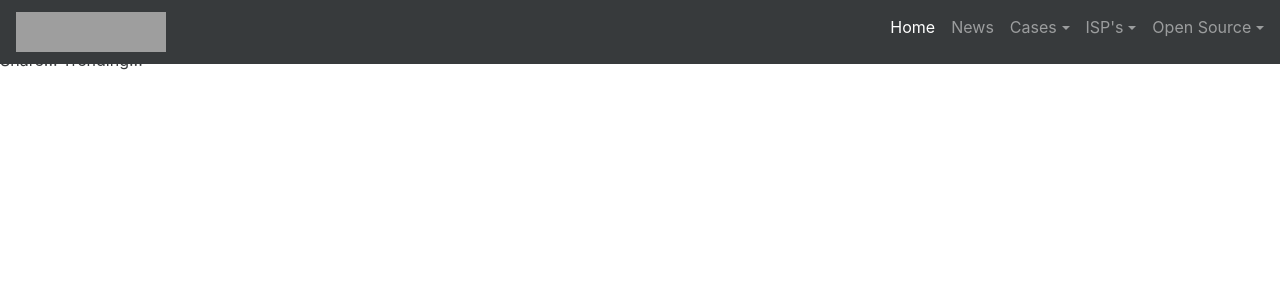
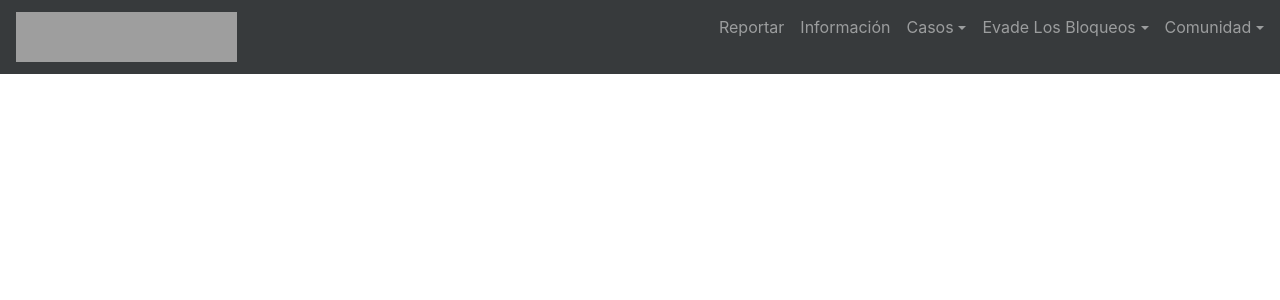
Before and after one commit to VEinteligente/vsf-web, a Django app: page /general/about-us in a window 1280 px wide. Shown: the top 300 px of the page. Run offline with Django 3.2, Linux system fonts and the light colour scheme; style sheets or scripts are compiled from the project's sources; some libraries are stand-ins or nearby versions; grey boxes are pictures that could not be loaded.

Commit message:
navbar.html done and added the modifications on the layout.scss

```diff
--- a/vsfWeb/commons/static/scss/layout/layout.scss
+++ b/vsfWeb/commons/static/scss/layout/layout.scss
@@ -0,0 +1,5 @@
+#navbars {
+	background-image: url("graphbackground.svg");
+	background-position: center;
+	background-repeat: no-repeat;
+}
--- a/vsfWeb/commons/templates/navbar/navbar.html
+++ b/vsfWeb/commons/templates/navbar/navbar.html
@@ -1,46 +1,44 @@
-<nav class="navbar navbar-fixed-top navbar-dark bg-inverse">
+<nav class="navbar navbar-fixed-top navbar-dark bg-inverse" id="navbars">
+  <button class="navbar-toggler hidden-lg-up float-xs-right" type="button" data-toggle="collapse" data-target="#navbarResponsive" aria-controls="navbarResponsive" aria-expanded="false" aria-label="Toggle navigation"></button>
   <a class="navbar-brand" href="#">
-  	<img src="long_veSinFiltro.svg" width="150" height="40" alt="">
+    <img src="long_veSinFiltro.svg" width="221" height="50" alt="">
   </a>
+        <div class="collapse navbar-toggleable-md float-md-right" id="navbarResponsive">
+
         <ul class="nav navbar-nav float-xs-right">
-    <li class="nav-item active">
-      <a class="nav-link" href="#">Home <span class="sr-only">(current)</span></a>
+
+          <li class="nav-item">
+            <a class="nav-link" href="#">Reportar</a>
           </li>
           <li class="nav-item ">
-      <a class="nav-link" href="#">News</a>
+            <a class="nav-link" href="#">Información</a>
           </li>
           <li class="nav-item dropdown">
-      <a class="nav-link dropdown-toggle" href="#" id="supportedContentDropdown" data-toggle="dropdown" aria-haspopup="true" aria-expanded="false">Cases</a>
+            <a class="nav-link dropdown-toggle" href="#" id="supportedContentDropdown" data-toggle="dropdown" aria-haspopup="true" aria-expanded="false">Casos</a>
                     <div class="dropdown-menu" aria-labelledby="supportedContentDropdown">
-      <a class="dropdown-item" href="#"> Blocked URL's</a>
-      <a class="dropdown-item" href="#"> Blocked Domains</a>
-      <a class="dropdown-item" href="#"> Speed Chart Tester</a>
-      <form class="float-xs-right">
-    	<input class="form-control" type="text" placeholder="URL Search">
-    	<button class="btn btn-outline-success" type="submit">Search</button>
-  		</form>
+                    <a class="dropdown-item" href="#">URL's Bloqueados</a>
+                    <a class="dropdown-item" href="#">Dominios Bloquedos</a>
+                    <a class="dropdown-item" href="#">Probador de Velocidad</a>
 
                     </div>
           </li>
           <li class="nav-item dropdown">
-      <a class="nav-link dropdown-toggle" href="#" id="supportedContentDropdown" data-toggle="dropdown" aria-haspopup="true" aria-expanded="false">ISP's</a>
+            <a class="nav-link dropdown-toggle" href="#" id="supportedContentDropdown" data-toggle="dropdown" aria-haspopup="true" aria-expanded="false">Evade Los Bloqueos</a>
                   <div class="dropdown-menu" aria-labelledby="supportedContentDropdown">
-        <a class="dropdown-item" href="#">Action</a>
-        <a class="dropdown-item" href="#">Another action</a>
-        <a class="dropdown-item" href="#">Something else here</a>
+                    <a class="dropdown-item" href="#">Tutoriales</a>
+                    <a class="dropdown-item" href="#">VPN's</a>
+                    <a class="dropdown-item" href="#">Proxy's</a>
                   </div>
           </li>
           <li class="nav-item dropdown">
-      <a class="nav-link dropdown-toggle" href="#" id="supportedContentDropdown" data-toggle="dropdown" aria-haspopup="true" aria-expanded="false">Open Source</a>
+            <a class="nav-link dropdown-toggle" href="#" id="supportedContentDropdown" data-toggle="dropdown" aria-haspopup="true" aria-expanded="false">Comunidad</a>
                     <div class="dropdown-menu" aria-labelledby="supportedContentDropdown">
-        <a class="dropdown-item" href="#">About Us</a>
+                      <a class="dropdown-item" href="#">Sobre Nosotros</a>
                       <a class="dropdown-item" href="#">GitHub</a>
-        <a class="dropdown-item" href="#">Guides</a>
-        <a class="dropdown-item" href="#">Community</a>
-
+                      <a class="dropdown-item" href="#">Guías</a>
                     </div>
           </li>
 
         </ul>
-
+        </div>
 </nav>
```
Lines whose indentation alone changed are shown as unchanged.
